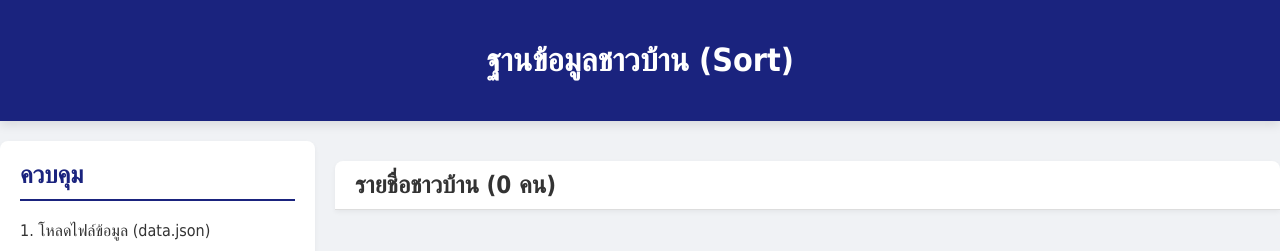
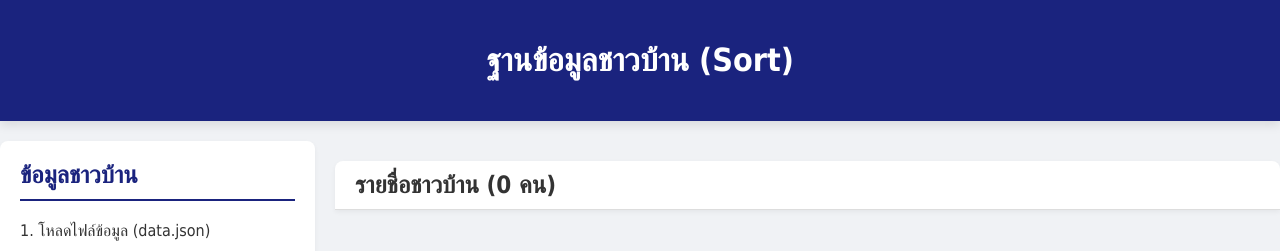
Before and after one commit to hoshisanop/ZombieKub-But-, a plain HTML site: page index.html in a window 1280 px wide. Shown: the top 251 px of the page. Drawn offline with Linux system fonts and the light colour scheme.

Commit message:
Update index.html

```diff
--- a/index.html
+++ b/index.html
@@ -17,7 +17,7 @@
         <aside class="sidebar">
 
             <section class="control-box">
-                <h2>ควบคุม</h2>
+                <h2>ข้อมูลชาวบ้าน</h2>
                 <p>1. โหลดไฟล์ข้อมูล (data.json)</p>
                 <input type="file" id="fileInput" accept=".json">
             </section>
@@ -59,4 +59,5 @@
     <script src="script.js"></script>
 
 </body>
+
 </html>
```
